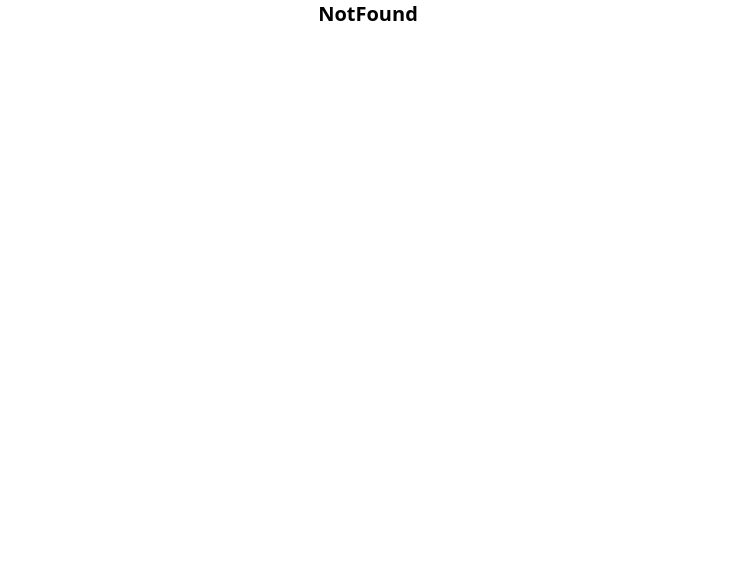
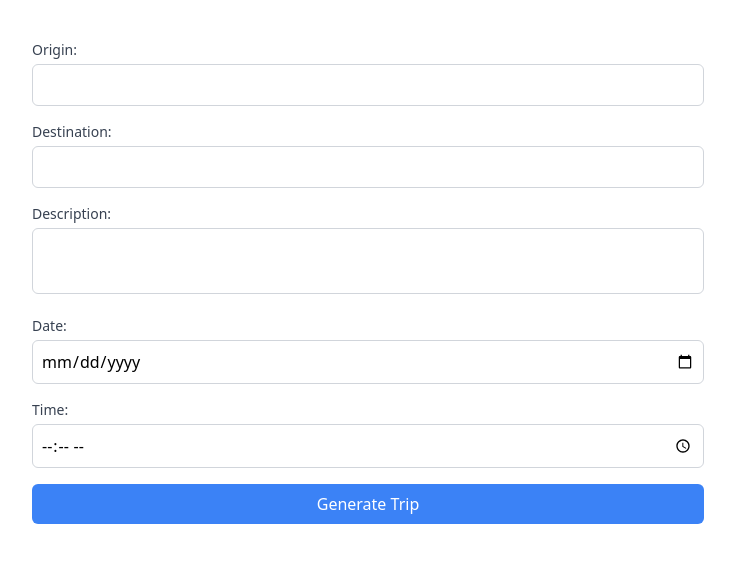
Before and after one commit to Technigo/final-boiler-plate-monorepo, a React (Vite) app in the folder frontend/: page / in a window 1280 px wide. Shown: the top 562 px of the page, without its empty margins (272-1007 px from the left). Built offline with nearby package versions, Linux system fonts and the light colour scheme.

Commit message:
TripGenerator testing

```diff
--- a/frontend/src/App.jsx
+++ b/frontend/src/App.jsx
@@ -1,5 +1,6 @@
 import { BrowserRouter, Routes, Link } from "react-router-dom";
 import routes from "./routes/routes";
+import { TripGenerator } from "./components/TripGenerator";
 
 export const App = () => {
   return (
@@ -8,6 +9,7 @@ export const App = () => {
         <main>
           {/* <Routes>{routes}</Routes> */}
           <Routes>{routes}</Routes>
+          <TripGenerator />
         </main>
       </BrowserRouter>
     </>
--- /dev/null
+++ b/frontend/src/components/TripGenerator.jsx
@@ -0,0 +1,179 @@
+import { useState, useEffect } from "react";
+
+export const TripGenerator = () => {
+  const [formData, setFormData] = useState({
+    origin: "",
+    destination: "",
+    description: "",
+    date: "",
+    time: "",
+  });
+
+  const [trips, setTrips] = useState(() => {
+    const storedTrips = localStorage.getItem("trips");
+    return storedTrips ? JSON.parse(storedTrips) : [];
+  });
+
+  const [loading, setLoading] = useState(false);
+
+  useEffect(() => {
+    localStorage.setItem("trips", JSON.stringify(trips));
+  }, [trips]);
+
+  const handleChange = (e) => {
+    const { name, value } = e.target;
+    setFormData({
+      ...formData,
+      [name]: value,
+    });
+  };
+
+  const handleSubmit = async (e) => {
+    e.preventDefault();
+
+    if (
+      !formData.origin ||
+      !formData.destination ||
+      !formData.description ||
+      !formData.date ||
+      !formData.time
+    ) {
+      alert("Please fill out all fields");
+      return;
+    }
+
+    setLoading(true);
+
+    const newTrip = {
+      id: Date.now(),
+      origin: formData.origin,
+      destination: formData.destination,
+      description: formData.description,
+      date: formData.date,
+      time: formData.time,
+    };
+
+    await new Promise((resolve) => setTimeout(resolve, 1000));
+
+    setTrips([...trips, newTrip]);
+
+    setFormData({
+      origin: "",
+      destination: "",
+      description: "",
+      date: "",
+      time: "",
+    });
+
+    setLoading(false);
+  };
+
+  return (
+    <div className="mt-10 max-w-2xl mx-auto">
+      <form onSubmit={handleSubmit} className="space-y-4">
+        <div>
+          <label
+            htmlFor="origin"
+            className="block text-sm font-medium text-gray-700">
+            Origin:
+          </label>
+          <input
+            type="text"
+            id="origin"
+            name="origin"
+            value={formData.origin}
+            onChange={handleChange}
+            className="mt-1 p-2 w-full border border-gray-300 rounded-md focus:outline-none focus:border-blue-500"
+          />
+        </div>
+
+        <div>
+          <label
+            htmlFor="destination"
+            className="block text-sm font-medium text-gray-700">
+            Destination:
+          </label>
+          <input
+            type="text"
+            id="destination"
+            name="destination"
+            value={formData.destination}
+            onChange={handleChange}
+            className="mt-1 p-2 w-full border border-gray-300 rounded-md focus:outline-none focus:border-blue-500"
+          />
+        </div>
+
+        <div>
+          <label
+            htmlFor="description"
+            className="block text-sm font-medium text-gray-700">
+            Description:
+          </label>
+          <textarea
+            id="description"
+            name="description"
+            value={formData.description}
+            onChange={handleChange}
+            className="mt-1 p-2 w-full border border-gray-300 rounded-md focus:outline-none focus:border-blue-500 resize-none"
+          />
+        </div>
+
+        <div>
+          <label
+            htmlFor="date"
+            className="block text-sm font-medium text-gray-700">
+            Date:
+          </label>
+          <input
+            type="date"
+            id="date"
+            name="date"
+            value={formData.date}
+            onChange={handleChange}
+            className="mt-1 p-2 w-full border border-gray-300 rounded-md focus:outline-none focus:border-blue-500"
+          />
+        </div>
+
+        <div>
+          <label
+            htmlFor="time"
+            className="block text-sm font-medium text-gray-700">
+            Time:
+          </label>
+          <input
+            type="time"
+            id="time"
+            name="time"
+            value={formData.time}
+            onChange={handleChange}
+            className="mt-1 p-2 w-full border border-gray-300 rounded-md focus:outline-none focus:border-blue-500"
+          />
+        </div>
+
+        <button
+          type="submit"
+          className="w-full bg-blue-500 text-white px-4 py-2 rounded-md hover:bg-blue-700 focus:outline-none focus:ring focus:border-blue-300"
+          disabled={loading}>
+          {loading ? "Generating..." : "Generate Trip"}
+        </button>
+      </form>
+
+      {trips.length > 0 && (
+        <div className="mt-8 space-y-4">
+          <h1 className="text-xl font-bold">Trips</h1>
+          {trips.map((trip) => (
+            <div key={trip.id} className="bg-green-200 p-4 rounded-md">
+              <h3 className="text-lg font-bold text-black">
+                {trip.origin} to {trip.destination}
+              </h3>
+              <p className="text-gray-700 truncate">{trip.description}</p>
+              <p className="text-gray-500 mt-1">Date: {trip.date}</p>
+              <p className="text-gray-500">Time: {trip.time}</p>
+              <p className="text-green-700 text-xs mt-1">ID: {trip.id}</p>
+            </div>
+          ))}
+        </div>
+      )}
+    </div>
+  );
+};
--- a/frontend/src/pages/NotFound.jsx
+++ b/frontend/src/pages/NotFound.jsx
@@ -1,5 +1,7 @@
 // Define the 'NotFound' functional component.
 export const NotFound = () => {
   // Render a div element with a CSS class 'not-found' containing the text 'NotFound'.
-  return <div className="text-xl font-bold text-center">NotFound</div>;
+  return (
+    <div className="bg-red-300 text-xl font-bold text-center">NotFound</div>
+  );
 };
--- a/frontend/src/routes/routes.jsx
+++ b/frontend/src/routes/routes.jsx
@@ -5,11 +5,7 @@ import { Route } from "react-router-dom";
 import { NotFound } from "../pages/NotFound";
 
 // Define the 'routes' variable as a JSX expression.
-const routes = (
-  <>
-    <Route path="*" element={<NotFound />} />
-  </>
-);
+const routes = <>{/* <Route path="*" element={<NotFound />} /> */}</>;
 
 // Export the 'routes' variable as the default export of this module.
 export default routes;
```
